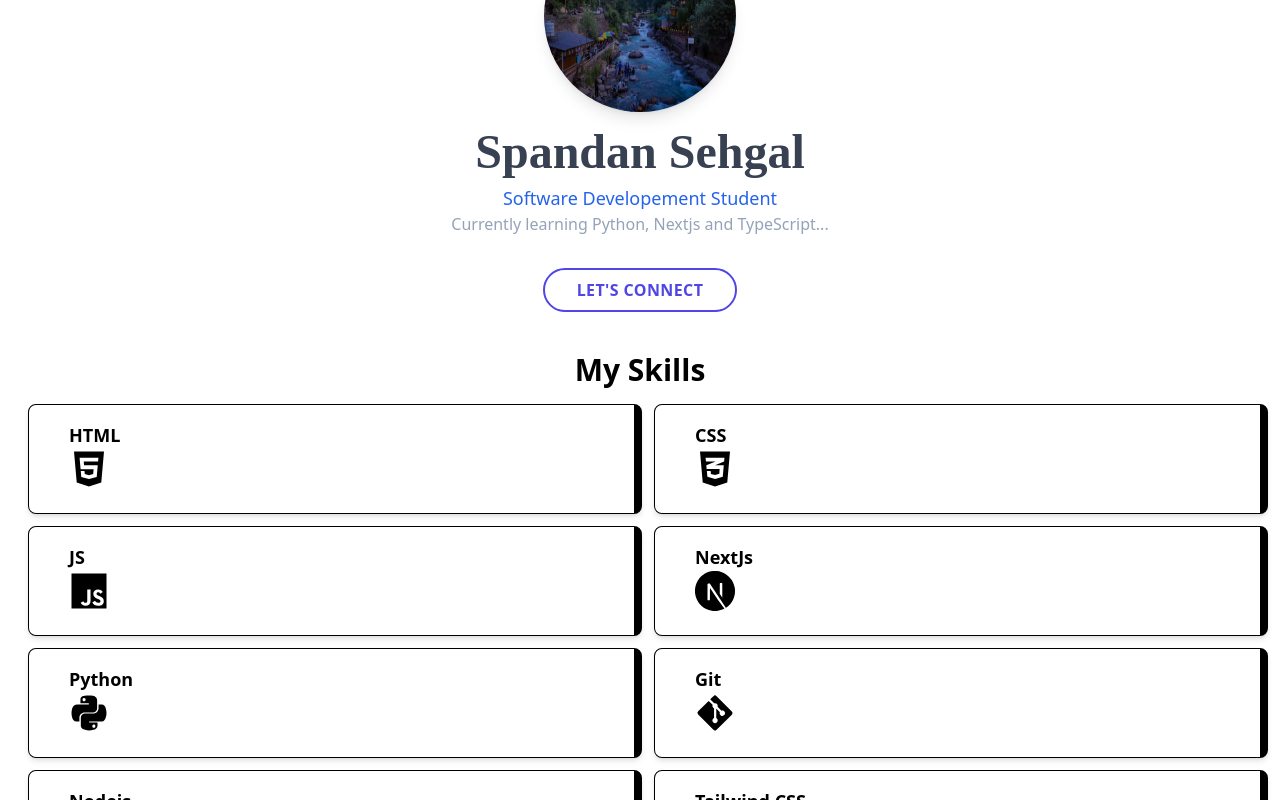
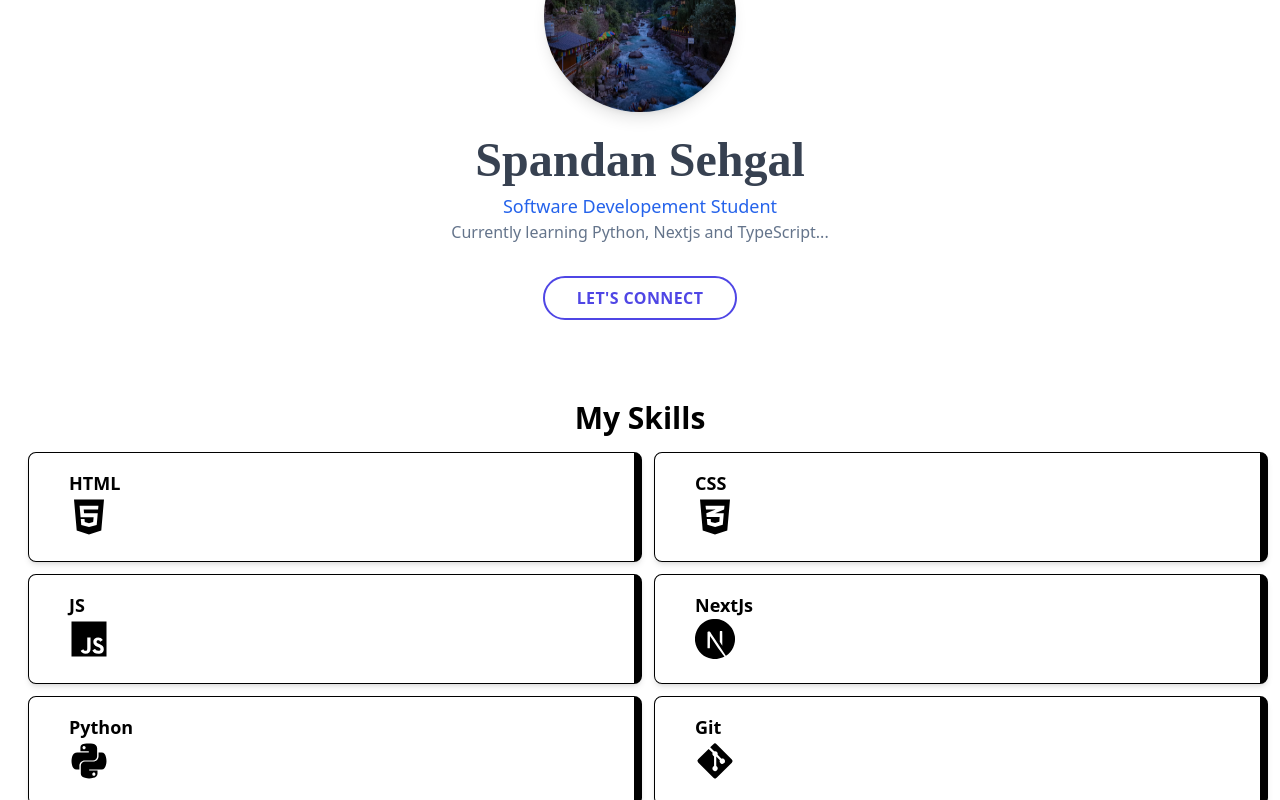
Before and after one commit to sehgalspandan/Span41n, a Next.js app: page / in a window 1280 px wide. Shown: the part 200-1000 px from the top of the page. Built offline with nearby package versions, Linux system fonts and the light colour scheme; a web font is replaced by a local one.

Commit message:
Removed animations and added Vercel Analytics

```diff
--- a/components/contact.js
+++ b/components/contact.js
@@ -25,9 +25,10 @@ export const Contact = () => {
   return (
 
     <motion.div
-      initial={{ opacity: 0, x: 10 }}
-      animate={{ opacity: 1, x: 0 }}
-      transition={{ duration: 1 }}>
+      // initial={{ opacity: 0, x: 10 }}
+      // animate={{ opacity: 1, x: 0 }}
+      // transition={{ duration: 1 }}
+      >
       <section className=" mt-2">
         <div className="mx-auto max-w-screen-xl px-4 py-16 sm:px-6 lg:px-8 text-center">
           <h1 className="text-3xl text-center pb-5 text-gray-900 font-bold">Contact</h1>
--- a/components/footer.tsx
+++ b/components/footer.tsx
@@ -6,11 +6,10 @@ export default function Footer() {
   return (
     <div id='footer' className=''>
 
-    <hr className="h-1 mt-10 w-full bg-gray-300" />
 
 
 
-    <footer className="footer p-10">
+    <footer className="footer p-10 border-base-300">
 
   <div>
     {/* <span className="footer-title">Services</span>  */}
@@ -35,7 +34,7 @@ export default function Footer() {
 
   </div>
 </footer>
-<footer className="footer px-10 py-4 border-t text-gray-500   border-base-300">
+<footer className="footer px-10 py-4 border-t text-gray-500   ">
   <div className="items-center grid-flow-col">
     {/* <svg width="24" height="24" viewBox="0 0 24 24" xmlns="http://www.w3.org/2000/svg" fillRule="evenodd" clipRule="evenodd" className="fill-blue-500"><path d="M22.672 15.226l-2.432.811.841 2.515c.33 1.019-.209 2.127-1.23 2.456-1.15.325-2.148-.321-2.463-1.226l-.84-2.518-5.013 1.677.84 2.517c.391 1.203-.434 2.542-1.831 2.542-.88 0-1.601-.564-1.86-1.314l-.842-2.516-2.431.809c-1.135.328-2.145-.317-2.463-1.229-.329-1.018.211-2.127 1.231-2.456l2.432-.809-1.621-4.823-2.432.808c-1.355.384-2.558-.59-2.558-1.839 0-.817.509-1.582 1.327-1.846l2.433-.809-.842-2.515c-.33-1.02.211-2.129 1.232-2.458 1.02-.329 2.13.209 2.461 1.229l.842 2.515 5.011-1.677-.839-2.517c-.403-1.238.484-2.553 1.843-2.553.819 0 1.585.509 1.85 1.326l.841 2.517 2.431-.81c1.02-.33 2.131.211 2.461 1.229.332 1.018-.21 2.126-1.23 2.456l-2.433.809 1.622 4.823 2.433-.809c1.242-.401 2.557.484 2.557 1.838 0 .819-.51 1.583-1.328 1.847m-8.992-6.428l-5.01 1.675 1.619 4.828 5.011-1.674-1.62-4.829z" /></svg> */}
     <p>Made with Nextjs and TailwindCSS by 💖 <br/>No Ads! No tracking! {"🤗"}</p>
--- a/components/landing.tsx
+++ b/components/landing.tsx
@@ -20,11 +20,11 @@ export default function Landing() {
           <Image
             width={250}
             height={250}
-            className="mb-3 w-48 h-48 hover:scale-125 transition-all ease-out rounded-full shadow-lg mx-auto"
+            className="mb-3 w-48 h-48 hover:scale-125 transition-all ease-in-out rounded-full shadow-lg mx-auto"
             src="/pf.jpeg"
             alt="Spandan"
           />
-          <h1 id="name" className="text-5xl text-gray-700 mt-4 ">
+          <h1 id="name" className="text-5xl text-gray-700 mt-6 ">
             {" "}
             Spandan Sehgal{" "}
           </h1>
@@ -32,7 +32,7 @@ export default function Landing() {
             {" "}
             Software Developement Student{" "}
           </h3>
-          <p className="  text-slate-400 font-medium text-sm md:text-base text-center">
+          <p className="  text-slate-500 font-medium text-sm md:text-base text-center">
             Currently learning Python, Nextjs and TypeScript...
           </p>
           <a href="mailto:spandansehgal@gmail.com">
--- a/components/layout.js
+++ b/components/layout.js
@@ -1,3 +1,4 @@
+import { Analytics } from "@vercel/analytics/react"
 import Navbar from './navbar'
 import Footer from './footer'
 import ScrollToTopButton from './ScrollToTop'
@@ -7,6 +8,7 @@ export default function Layout({ children }) {
       <Navbar />
       <br/>
       <main>{children}
+      <Analytics/>
       <ScrollToTopButton/>
       </main>
       <br/>
--- a/components/project.tsx
+++ b/components/project.tsx
@@ -21,10 +21,10 @@ const Project = () => {
           <div key={project.id} className="w-full mx-auto">
             <AnimatePresence>
               <motion.a
-                initial={{ y: "100%" }}
-                animate={{ y: 0 }}
-                exit={{ y: "100%" }}
-                transition={{ duration: 1, ease: "easeInOut" }}
+                // initial={{ y: "100%" }}
+                // animate={{ y: 0 }}
+                // exit={{ y: "100%" }}
+                // transition={{ duration: 0.5, ease: "easeInOut" }}
                 className="relative mt-6 block  lg:w-full bg-inherit rounded-xl border border-black p-8 shadow-md w-full mx-auto"
                 href={project.link}
               >
--- a/components/skills.tsx
+++ b/components/skills.tsx
@@ -28,15 +28,15 @@ const Skills = () => {
   return (
     <Fragment>
       <motion.div
-        ref={ref}
-        animate={controls}
-        initial="hidden"
-        variants={divVariants}
-        exit={{
-          opacity: 0,
-          y: 100
-        }}
-        className="px-5 mt-10"
+        // ref={ref}
+        // animate={controls}
+        // initial="hidden"
+        // variants={divVariants}
+        // exit={{
+        //   opacity: 0,
+        //   y: 100
+        // }}
+        className="px-5 mt-20"
       >
         <div className="text-center text-black text-3xl font-bold mb-4">My Skills</div>
         <div className="grid gap-3 grid-cols-1 md:grid-cols-2 lg:grid-cols-2  ">
--- a/package.json
+++ b/package.json
@@ -15,6 +15,7 @@
     "@types/node": "18.11.12",
     "@types/react": "18.0.26",
     "@types/react-dom": "18.0.9",
+    "@vercel/analytics": "^1.2.2",
     "axios": "^1.2.1",
     "daisyui": "^2.43.0",
     "emailjs": "^4.0.2",
--- a/pages/about.tsx
+++ b/pages/about.tsx
@@ -16,7 +16,7 @@ export default function about() {
             <motion.div
             initial = {{opacity: 0, x: -100}}
             animate = {{opacity: 1, x: 0}}
-            transition = {{duration: 1.2}}
+            transition = {{duration: 0.5}}
 
             >
 
--- a/pages/blog.js
+++ b/pages/blog.js
@@ -47,14 +47,14 @@ function Blogs({ posts }) {
         {date}
       </p>
       <h2 className="mb-2 text-xl font-extrabold leading-snug tracking-tight text-gray-800 md:text-3xl">
-        <a href={`/posts/${slug}`} className="text-gray-900 hover:text-blue-700">
+        <a href={`/posts/${slug}`} className="text-gray-900 hover:text-blue-700 transition-all ease-in-out">
          {title}
         </a>
       </h2>
       <p className="mb-4 text-base font-normal text-gray-600">
         {description}
       </p>
-      <a href={`/posts/${slug}`}className="btn btn-light btn-sm">
+      <a href={`/posts/${slug}`}className="btn btn-light dark:text-white btn-sm">
         Continue Reading
       </a>
     </div>
```
Also changed, not shown: 1 other file (tests, documents, lock files or other folders).
